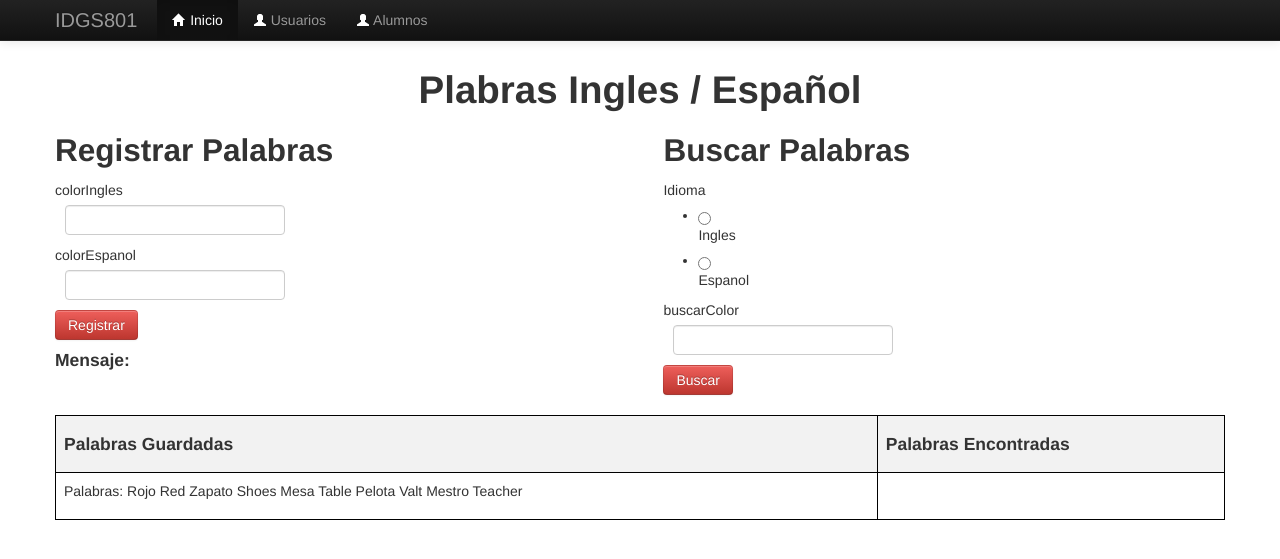
After one commit to IDGS80121000466/practicas-Parcial1-IDGS801, a Flask app: page /colores in a window 1280 px wide. The commit adds this page. Shown: the top 559 px of the page. Run offline with Flask 3, Linux system fonts and the light colour scheme; some libraries are stand-ins or nearby versions.

Commit message:
EEG 19/02/2024 Registrar palabras en ingles y en español en un archivo .txt y buscar las palabras ingresadas

```diff
--- /dev/null
+++ b/coloresEspañol.txt
@@ -0,0 +1,11 @@
+Palabras:
+Rojo
+Red
+Zapato
+Shoes
+Mesa
+Table
+Pelota
+Valt
+Mestro
+Teacher
--- a/forms.py
+++ b/forms.py
@@ -1,10 +1,10 @@
 from wtforms import Form
 from flask_wtf import FlaskForm
 
-from wtforms import StringField, TelField, IntegerField
-from wtforms import EmailField
+from wtforms import StringField, TelField, IntegerField, RadioField
 
-from wtforms.validators import DataRequired, Email
+from wtforms import validators, ValidationError
+from wtforms.validators import ValidationError
 
 
 class PuntosForm(FlaskForm):
@@ -22,3 +22,19 @@ class ColoresForm(FlaskForm):
     valor= IntegerField('valor')
     valorMaximo= IntegerField('valorMaximo')
     valorMinimo= IntegerField('valor')
+
+class RegistrarColores(Form):
+    colorIngles = StringField('colorIngles', [validators.DataRequired(message='El campo color en Ingles es requerido'),
+                                               validators.Length(min=3, max=10, message='Ingresa un color valido')])
+    colorEspanol = StringField('colorEspanol', [validators.DataRequired(message='El campo color en Español es requerido'),
+                                                 validators.Length(min=3, max=10, message='Ingresa un color valido')])
+
+def validate_seleccionarColor(form, field):
+    if not field.data:
+        raise ValidationError('Debe seleccionar un idioma.')
+
+class BuscarColores(Form):
+    buscarColor = StringField('buscarColor', [validators.DataRequired(message='El campo para buscar es requerido'),
+                                               validators.Length(min=3, max=10, message='Ingresa un color valido')])
+    seleccionarColor = RadioField('Idioma', choices=[('ingles', 'Ingles'), ('espanol', 'Espanol')],
+                                  validators=[validate_seleccionarColor], coerce=str)
--- a/main.py
+++ b/main.py
@@ -1,6 +1,6 @@
 from flask import Flask, render_template, request
 from flask import Flask, render_template, request, send_from_directory
-from forms import PuntosForm, ColoresForm
+from forms import PuntosForm, ColoresForm, RegistrarColores, BuscarColores
 
 import os
 import forms
@@ -16,6 +16,93 @@ def index():
 @app.route("/OperasBass")
 def operas():
     return render_template("OperasBass.html")
+
+@app.route("/colores", methods=['GET', 'POST'])
+def colores():
+    colorIngles = ''
+    colorEspanol = ''
+    buscarColor = ''
+    seleccionarColor = ''
+    colores_clase = RegistrarColores(request.form)
+    coloress_clase = BuscarColores(request.form)
+    alerta = colorEncontrado = ''
+    leerEspanol = leerIngles = ''
+
+    with open('coloresEspañol.txt', 'r') as archivo1:
+        leerEspanol = archivo1.read()
+
+    if request.method == 'POST':
+        if 'btn_registrar' in request.form:
+            if colores_clase.validate():
+                colorIngles = colores_clase.colorIngles.data
+                colorEspanol = colores_clase.colorEspanol.data
+                if not colorExistente('coloresEspañol.txt', colorEspanol):
+                    with open('coloresEspañol.txt', 'a') as archivo1:
+                        archivo1.write('\n' + colorEspanol + '\n' + colorIngles)
+                    with open('coloresEspañol.txt', 'r') as archivo1:
+                        leerEspanol = archivo1.read()
+                    print('Color Español: {}'.format(colorEspanol))
+                    alerta = "El color se ha registrado correctamente."
+                else:
+                    alerta = "El color ya está registrado."
+        elif 'btn_buscar' in request.form:
+            if coloress_clase.validate():
+                buscarColor = coloress_clase.buscarColor.data
+                seleccionarColor = coloress_clase.seleccionarColor.data
+                with open('coloresEspañol.txt', 'r') as archivo1:
+                        leerEspanol = archivo1.read()
+                colorEncontrado = traducir_color(buscarColor, seleccionarColor)
+                print('Buscar Color: {}'.format(buscarColor))
+                print('Seleccionar Color: {}'.format(seleccionarColor))
+
+    return render_template("colores.html", form=colores_clase, form_buscar=coloress_clase,
+                           colorIngles=colorIngles, colorEspanol=colorEspanol,
+                           seleccionarColor=seleccionarColor, listaEspanol=leerEspanol, listaIngles= leerIngles,
+                           colorEncontrado = colorEncontrado, alerta=alerta)
+
+def colorExistente(rutaArchivo, color):
+    with open(rutaArchivo, 'r') as archivo:
+        colores_existentes = archivo.read().splitlines()
+        if color in colores_existentes:
+            return True
+        else:
+            return False
+
+def traducir_color(buscar_color, idioma):
+    with open('coloresEspañol.txt', 'r', encoding='utf-8') as archivo:
+        lineas = archivo.readlines()
+
+    traducciones_espanol = {}
+    traducciones_ingles = {}
+
+    for i in range(1, len(lineas), 2):
+        palabra_espanol = lineas[i].strip()
+        palabra_ingles = lineas[i+1].strip()
+        traducciones_espanol[palabra_espanol] = palabra_ingles
+        traducciones_ingles[palabra_ingles] = palabra_espanol
+
+    if idioma == 'ingles':
+        if buscar_color in traducciones_espanol:
+            return traducciones_espanol[buscar_color]
+        elif buscar_color in traducciones_ingles:
+            return buscar_color
+        else:
+            return "Error: Palabra no encontrada."
+    elif idioma == 'espanol':
+        if buscar_color in traducciones_ingles:
+            return traducciones_ingles[buscar_color]
+        elif buscar_color in traducciones_espanol:
+            return buscar_color
+        else:
+            return "Error: Palabra no encontrada."
+    else:
+        return "Error: idioma no válido."
+
+
+
+
+
+
 
 @app.route("/resultado", methods=["GET", "POST"])
 def resul():
--- a/templates/_macros2.html
+++ b/templates/_macros2.html
@@ -7,5 +7,11 @@
 {%macro camposNuevos(field) %}
 <td>{{field.label}}</td>
 <dd>{{field(**kwargs) | safe}}</dd>
-
+{%if field.errors%}
+<ul>
+    {%for error in field.errors%}
+    <li style="color: red;">{{error}}</li>
+    {%endfor%}
+</ul>
+{%endif%}
 {%endmacro%}
--- /dev/null
+++ b/templates/colores.html
@@ -0,0 +1,68 @@
+{% extends "layout2.html" %}
+{% block content %}
+{% import "_macros2.html" as macros %}
+
+<style>
+    .container-forms {
+        display: flex;
+        justify-content: space-between;
+    }
+    .col-form {
+        width: 48%;
+    }
+    table {
+        border-collapse: collapse;
+        width: 100%;
+    }
+
+    th, td {
+        border: 1px solid black;
+        padding: 8px;
+        text-align: left;
+    }
+
+    th {
+        background-color: #f2f2f2;
+    }
+
+
+</style>
+
+<div class="container text-center mt-5">
+    <h1>Plabras Ingles / Español</h1>
+</div>
+
+<div class="container-forms">
+    <div class="col-form">
+        <form action="" method="POST" novalidate>
+            <h2>Registrar Palabras</h2>
+            {{ macros.camposNuevos(form.colorIngles, class='form-control') }}
+            {{ macros.camposNuevos(form.colorEspanol, class='form-control') }}
+            <input type="submit" id="btn1" name="btn_registrar" value="Registrar" class="btn btn-danger">
+            <h4>Mensaje: {{ alerta }}</h4>
+        </form>
+    </div>
+    <div class="col-form">
+        <form action="" method="POST" novalidate>
+            <h2>Buscar Palabras</h2>
+            {{ macros.camposNuevos(form_buscar.seleccionarColor, class='form-control') }}
+            {{ macros.camposNuevos(form_buscar.buscarColor, class='form-control') }}
+            <input type="submit" id="btn2" name="btn_buscar" value="Buscar" class="btn btn-danger">
+        </form>
+    </div>
+</div>
+<table>
+    <thead>
+        <tr>
+            <th><h4>Palabras Guardadas</h4></th>
+            <th><h4>Palabras Encontradas</h4></th>
+        </tr>
+    </thead>
+    <tbody>
+        <tr>
+            <td>{{ listaEspanol }} <p></p>{{ listaIngles }}</td>
+            <td>{{ colorEncontrado }}</td>
+        </tr>
+    </tbody>
+</table>
+{% endblock %}
```
Also changed, not shown: archivosTexto.py (added, +8 -0 lines), 1 other file.
